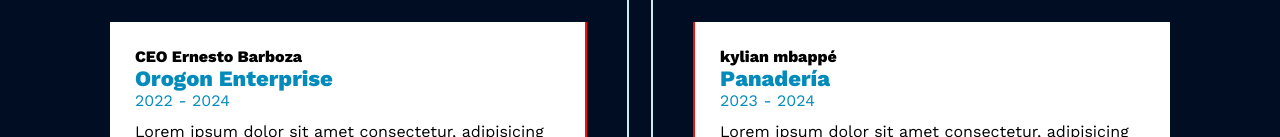
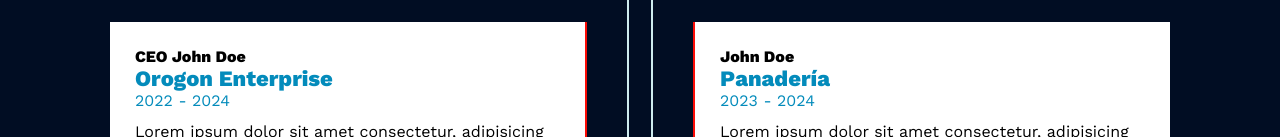
Before and after one commit to MrvnDrax/portafolioAcademlo, a plain HTML site: page index.html in a window 1280 px wide. Shown: the part 4962-5099 px from the top of the page. Drawn offline with nearby package versions, Linux system fonts and the light colour scheme.

Commit message:
cambio-JohnDoe

```diff
--- a/index.html
+++ b/index.html
@@ -405,7 +405,7 @@
 				<div class="col izquierda">
 					<h3>Empresas</h3>
 					<div class="item izq">
-						<h4>CEO Ernesto Barboza</h4>
+						<h4>CEO John Doe</h4>
 						<span class="casa">Orogon Enterprise</span>
 						<span class="fecha">2022 - 2024</span>
 						<p>Lorem ipsum dolor sit amet consectetur, adipisicing elit. Quod minima labore numquam suscipit obcaecati delectus, earum nemo ipsum magni autem? Quam vero iusto facilis aspernatur. Expedita accusamus consequuntur nisi. Optio.</p>
@@ -417,7 +417,7 @@
 				<div class="col derecha">
 					<h3 class="experiencia">Proyectos Personales</h3>
 					<div class="item der">
-						<h4>kylian mbappé</h4>
+						<h4>John Doe</h4>
 						<span class="casa">Panadería</span>
 						<span class="fecha">2023 - 2024</span>
 						<p>Lorem ipsum dolor sit amet consectetur, adipisicing elit. Quod minima labore numquam suscipit obcaecati delectus, earum nemo ipsum magni autem? Quam vero iusto facilis aspernatur. Expedita accusamus consequuntur nisi. Optio.</p>
```
